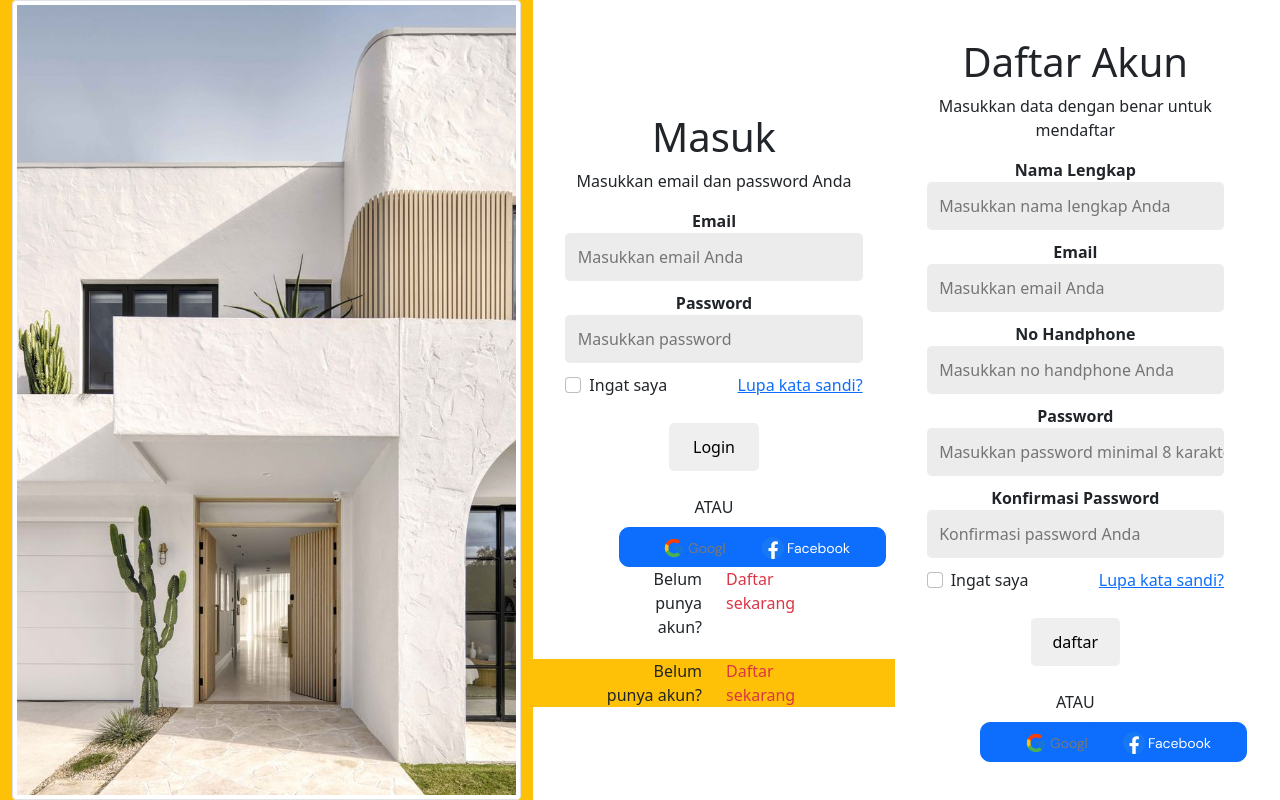
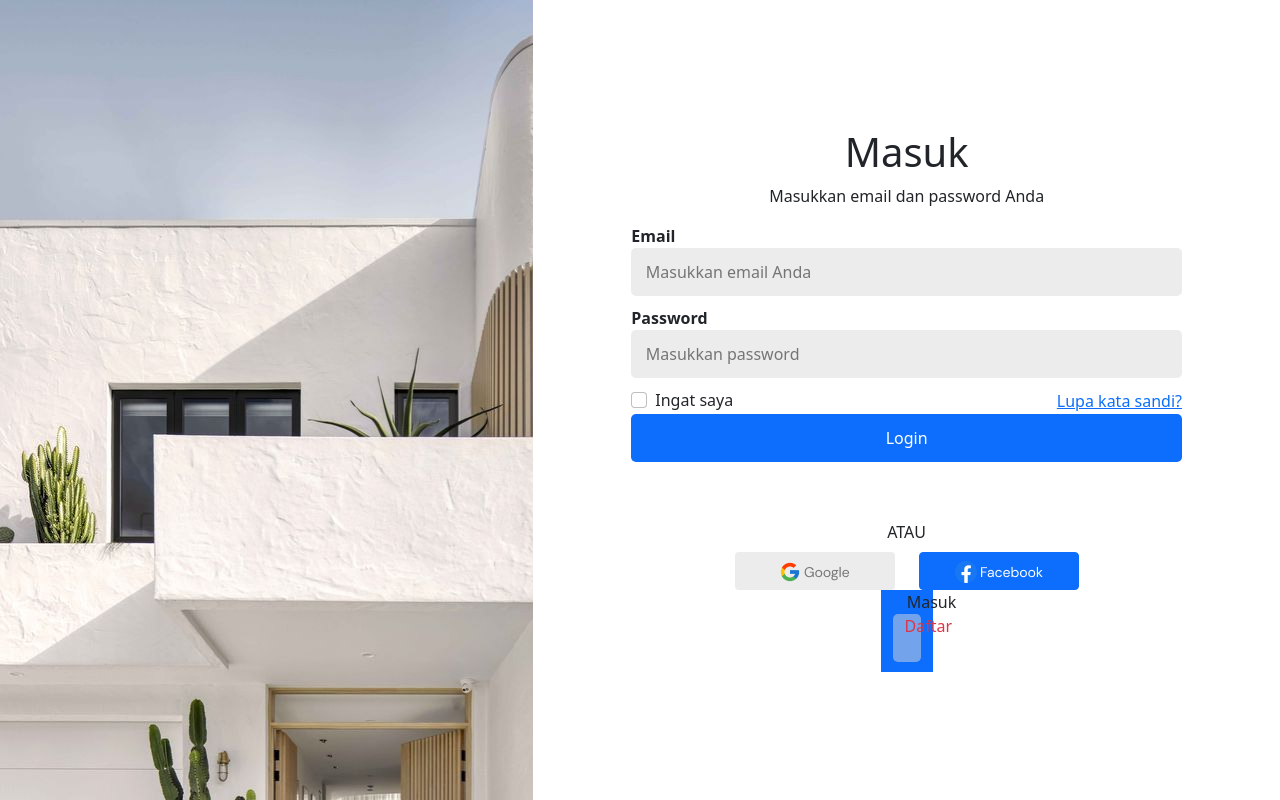
Before and after one commit to AndoNando15/Hackaton1_kelompok15, a PHP site: page /login-register-page.php in a window 1280 px wide. Run offline with PHP 8.4, Linux system fonts and the light colour scheme.

Commit message:
before-push

```diff
--- a/login-register-page.php
+++ b/login-register-page.php
@@ -2,50 +2,48 @@
 <html lang="en">
 
 <head>
-    <meta charset="UTF-8" />
-    <meta name="viewport" content="width=device-width, initial-scale=1.0" />
-    <title>Login & Register</title>
+    <meta charset="UTF-8">
+    <meta name="viewport" content="width=device-width, initial-scale=1.0">
+    <title>Document</title>
     <link href="https://cdn.jsdelivr.net/npm/bootstrap@5.0.2/dist/css/bootstrap.min.css" rel="stylesheet"
         integrity="sha384-EVSTQN3/azprG1Anm3QDgpJLIm9Nao0Yz1ztcQTwFspd3yD65VohhpuuCOmLASjC" crossorigin="anonymous" />
     <script src="https://cdn.jsdelivr.net/npm/bootstrap@5.0.2/dist/js/bootstrap.bundle.min.js"
         integrity="sha384-MrcW6ZMFYlzcLA8Nl+NtUVF0sA7MsXsP1UyJoMp4YLEuNSfAP+JcXn/tWtIaxVXM" crossorigin="anonymous">
     </script>
     <style>
-    * {
-        margin: 0;
-        padding: 0;
-        text-decoration: none;
+    .col-5-left {
+        background-image: url(assets/background/background-login-register.jpeg);
+        background-repeat: no-repeat;
+        background-size: auto;
     }
 
-    .container-kiri,
-    .container-kanan-login {
+    .col-5-left,
+    .col-7-right {
+        background-color: white;
+        display: flex;
+        align-items: center;
+        justify-content: center;
         height: 100vh;
-        width: 100%;
+    }
+
+    .row {
+
         display: flex;
         align-items: center;
         justify-content: center;
 
     }
 
-    .container-kiri img {
-        width: 100%;
-        height: 100%;
-        object-fit: cover;
+    .row .col-sm-3 {
+        height: 40vh;
     }
 
-    .container-kanan-login .box-kanan {
-        width: 100%;
-        max-width: 800px;
-        padding: 20px;
-        background: white;
-        display: flex;
-        justify-content: center;
-    }
-
-    .box-kanan #email,
+    #email,
     #password,
     #nama-lengkap,
-    #no-handphone {
+    #no-handphone,
+    #btnToDaftar,
+    #btnMasuk {
         width: 100%;
         height: 6vh;
         margin-bottom: 10px;
@@ -54,116 +52,82 @@
         background-color: rgba(217, 217, 217, 0.5);
     }
 
-    .box-kanan #submit {
-        width: 30%;
-        height: 6vh;
-        margin: 3vh;
-        border-radius: 5px;
-        border: none;
+    #btnMasuk:hover {
+        background-color: navy;
     }
 
-    .box-kanan button {
+    .btnGoogle {
         width: 20vh;
-        height: 5vh;
-        margin-top: -1vh;
-        border-radius: 10px;
-
+        background-color: rgba(217, 217, 217, 0.5);
     }
 
-    .box-kanan label b {
-        text-align: left;
+    .btnFacebook {
+        width: 20vh;
     }
 
-    /* Media Queries */
-    @media only screen and (max-width: 768px) {
-
-        .container-kiri,
-        .container-kanan-login {
-            height: auto;
-            flex-direction: column;
-        }
-
-        .container-kiri {
-            margin-bottom: 20px;
-        }
-
-        .container-kanan-login .box-kanan {
+    /* .col-10,
+    .col-2 {
+        height: 100%;
         width: 100%;
-        }
-    }
+    } */
     </style>
 </head>
 
 <body>
     <div class="container-fluid">
-        <div class="row justify-content-center">
-            <div class="col-md-5 text-center bg-warning">
-                <div class="container-kiri">
-                    <img src="assets/background/background-login-register.jpeg" class="img-thumbnail" alt="...">
-                </div>
-            </div>
-            <div class="col-md-7 d-flex align-center  bg-white">
-                <div class="container-kanan-login bg-white">
+        <div class="row">
+            <div class="col-5 col-5-left"></div>
+            <div class="col-7 col-7-right">
+                <div class="row d-flex flex-column">
+                    <div class="col-11">
                         <form action="login-register-page.php" method="post">
-                        <div class="row box-kanan">
-                            <div class="col-12 bg-white text-center">
+
+                            <div class="row d-flex flex-column">
+                                <div class="col-sm-12 " id="hideLogin">
+                                    <div class="text-center">
                                         <h1>Masuk</h1>
                                         <p>Masukkan email dan password Anda</p>
-                                <label class="text-start" for="email"><b>Email </b></label>
+                                    </div>
+
+                                    <label for="email"><b>Email </b></label>
                                     <input id="email" type="email" name="email" placeholder="   Masukkan email Anda"
                                         required>
+
                                     <label for="password"><b>Password </b></label>
-                                <input id="password" type="password" name="password" placeholder="   Masukkan password"
-                                    required>
+                                    <input id="password" type="password" name="password"
+                                        placeholder="   Masukkan password" required>
                                     <div class="row">
                                         <div class="col-6 text-start">
                                             <div class="form-check">
-                                            <input class="form-check-input" type="checkbox" value="" id="defaultCheck1">
-                                            <label class="form-check-label" for="defaultCheck1">
+                                                <input class="form-check-input" type="checkbox" value=""
+                                                    id="defaultCheck1">
+
                                                 Ingat saya
-                                            </label>
+
                                             </div>
                                         </div>
                                         <div class="col-6 text-end text-danger"><a href="#">Lupa kata sandi?</a></div>
                                     </div>
-                                <input id="submit" type="submit" name="create" value="Login">
-                                <p>ATAU</p>
+                                    <input id="btnMasuk" class="bg-primary text-white" type="submit" name="create"
+                                        value="Login">
+                                    <div class="text-center mt-5 mb-2">ATAU</div>
                                     <div class="row justify-content-center">
-                                    <div class="col-4 text-end"> <button class="btn btn-primary" type="button">
+                                        <div class="col-4 text-end"> <button class="btn btnGoogle" type="button">
 
                                                 <img src="assets/icon/icon-google.png" alt="Google"></button>
 
                                         </div>
-                                    <div class="col-4 text-start"> <button class="btn btn-primary" type="button">
+                                        <div class="col-4 text-start"> <button class="btn btn-primary btnFacebook"
+                                                type="button">
                                                 <img src="assets/icon/icon-facebook.png" alt="Facebook"></button>
                                         </div>
                                     </div>
-                                <div class="row justify-content-center">
-                                    <div class="col-4 text-end">
-                                        Belum punya akun?
-                                    </div>
-                                    <div class="col-4 text-start text-danger">
-                                        Daftar sekarang
+
                                 </div>
                             </div>
-                            </div>
-                        </div>
-                        <div class="row">
-                            <div class="row justify-content-center bg-warning">
-                                <div class="col-4 text-end">
-                                    Belum punya akun?
-                                </div>
-                                <div class="col-4 text-start text-danger">
-                                    Daftar sekarang
-                                </div>
-                            </div>
-                        </div>
-                    </form>
-                </div>
-                <div class="container-kanan-login bg-white">
                             <form action="login-register-page.php" method="post">
-                        <div class="row box-kanan">
-                            <div class="col-12 bg-white text-center">
+                                <div class="row" id="hideDaftar">
+                                    <div class="col-sm-12 ">
                                         <h1>Daftar Akun</h1>
                                         <p>Masukkan data dengan benar untuk mendaftar</p>
                                         <label class="text-start" for="nama-lengkap"><b>Nama Lengkap </b></label>
@@ -182,37 +146,85 @@
                                         <input id="password" type="password" name="konfirmasi-password"
                                             placeholder="   Konfirmasi password Anda" required><br>
                                         <div class="row">
+
+                                        </div>
+                                        <div class="row">
                                             <div class="col-6 text-start">
                                                 <div class="form-check">
-                                            <input class="form-check-input" type="checkbox" value="" id="defaultCheck1">
-                                            <label class="form-check-label" for="defaultCheck1">
+                                                    <input class="form-check-input" type="checkbox" value=""
+                                                        id="defaultCheck1">
+
                                                     Ingat saya
-                                            </label>
+
                                                 </div>
                                             </div>
-                                    <div class="col-6 text-end text-danger"><a href="#">Lupa kata sandi?</a></div>
+                                            <div class="col-6 text-end text-danger"><a href="#">Lupa kata sandi?</a>
                                             </div>
-                                <input id="submit" type="submit" name="daftar" value="daftar">
-                                <p>ATAU</p>
+                                        </div>
+                                        <input type="submit" name="create" value="Login">
+                                        <div class="text-center mt-3 mb-2">ATAU</div>
                                         <div class="row justify-content-center">
                                             <div class="col-4 text-end"> <button class="btn btn-primary" type="button">
 
                                                     <img src="assets/icon/icon-google.png" alt="Google"></button>
 
                                             </div>
-                                    <div class="col-4 text-start"> <button class="btn btn-primary" type="button">
+                                            <div class="col-4 text-start"> <button class="btn btn-primary"
+                                                    type="button">
                                                     <img src="assets/icon/icon-facebook.png" alt="Facebook"></button>
+                                            </div>
+                                        </div>
+                                    </div>
+                                </div>
+
+
+                            </form>
+                    </div>
+                    <div class="col-1 bg-primary">
+                        <div class="row d-flex">
+                            <div class="row justify-content-center">
+                                <div id="btnToMasuk" class="col-4 text-end">
+                                    Masuk
+                                </div>
+
+                                <div id="btnToDaftar" class="col-4 text-start text-danger">
+                                    Daftar
+                                </div>
+                            </div>
+                        </div>
                     </div>
                 </div>
 
             </div>
         </div>
 
-                    </form>
+
+
     </div>
     </div>
-        </div>
-    </div>
+
+    <script>
+    var daftar = document.getElementById('hideDaftar')
+    var login = document.getElementById('hideLogin')
+    var toMasuk = document.getElementById('btnToMasuk')
+    var toDaftar = document.getElementById('btnToDaftar')
+    daftar.classList.add('d-none');
+
+    // Tambahkan event listener untuk tombol 2
+    toDaftar.addEventListener('click', function() {
+        // Menampilkan tombol 1
+        daftar.classList.remove('d-none');
+        // Menyembunyikan tombol 2
+        login.classList.add('d-none');
+    });
+
+    toMasuk.addEventListener('click', function() {
+        // Menampilkan tombol 2
+        login.classList.remove('d-none');
+        // Menyembunyikan tombol 1
+        daftar.classList.add('d-none');
+    });
+    </script>
 </body>
 
 </html>
```
Also changed, not shown: index.php (deleted, +0 -190 lines). Lines whose indentation alone changed are shown as unchanged.
